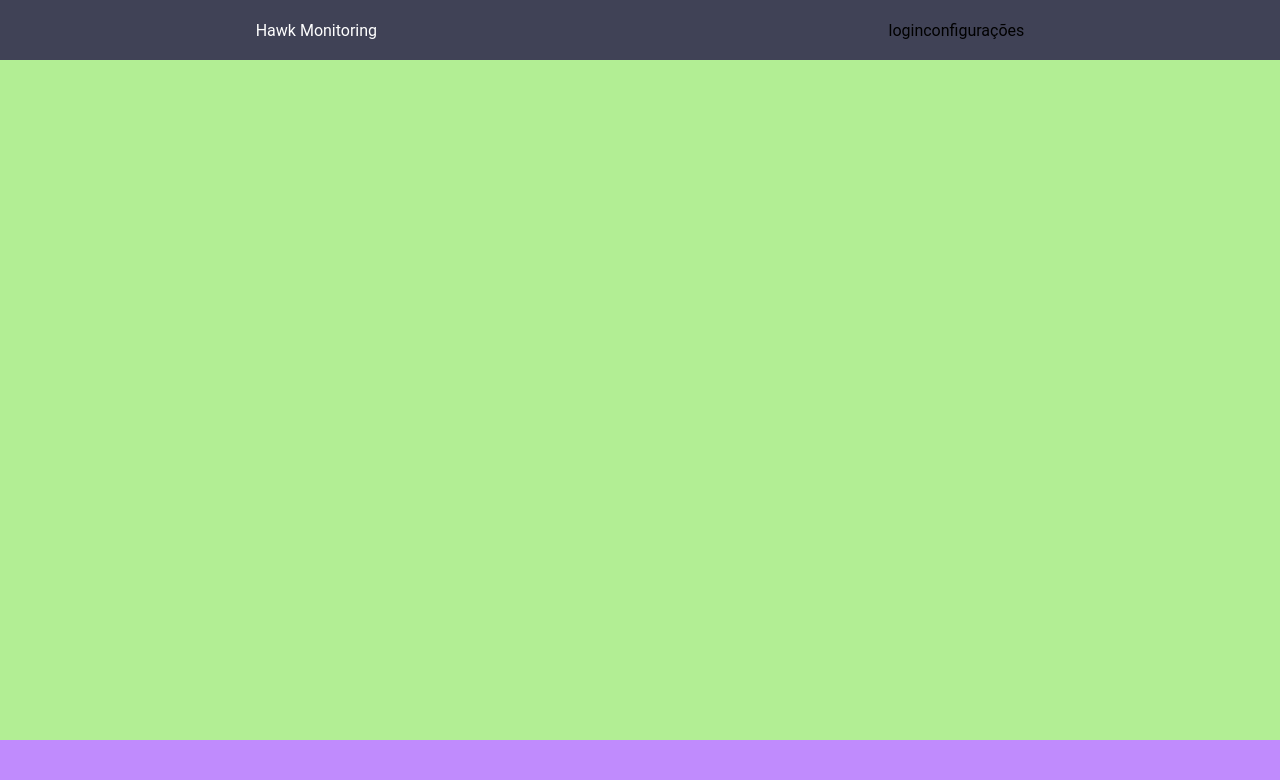
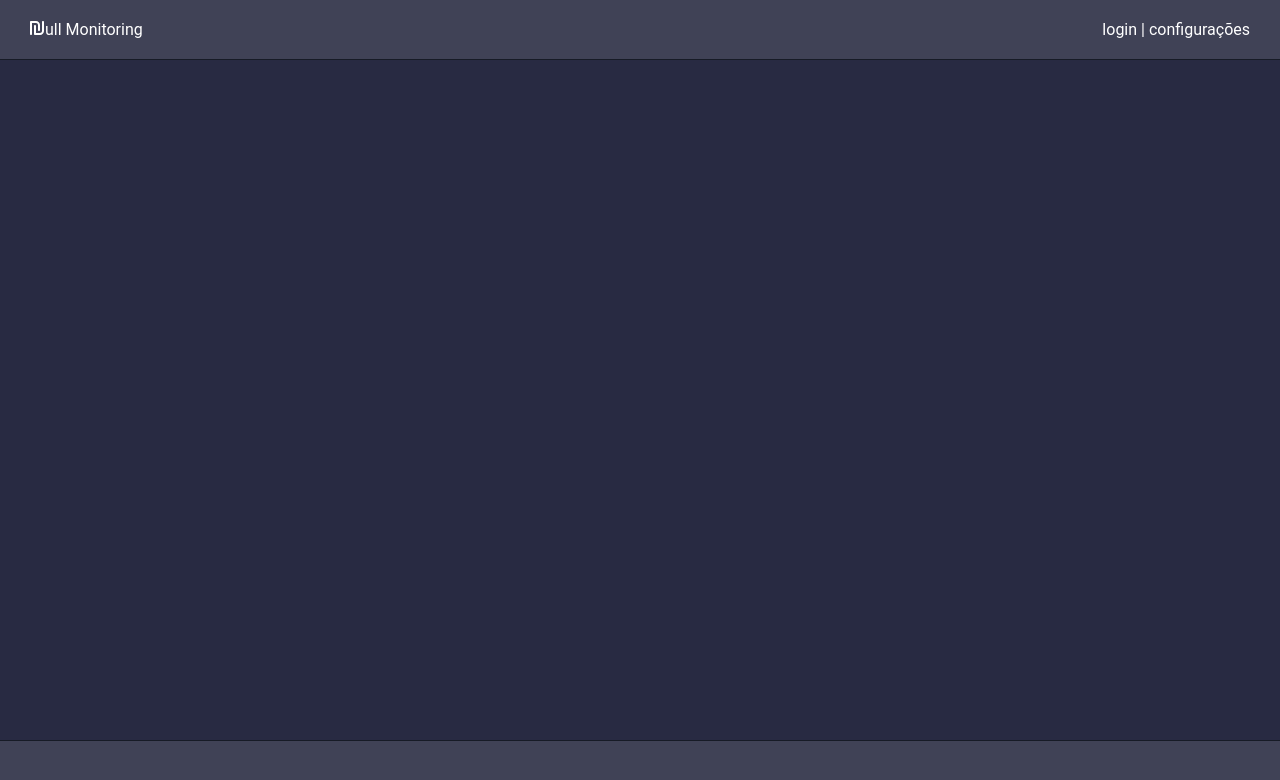
Before and after one commit to Oliro/machine-monitoring, an Angular app: page / in a window 1280 px wide. Shown: the top 780 px of the page. Built offline with nearby package versions, Linux system fonts and the light colour scheme.

Commit message:
feat(header) layout and positioning elements to header component

```diff
--- a/src/app/app.component.scss
+++ b/src/app/app.component.scss
@@ -18,15 +18,18 @@
 header {
   background-color: var(--header-bgcolor);
   grid-area: header;
+  padding: 10px;
+  border-bottom: 1px solid #171B26;
 }
 
 main {
-  background-color: #b2ee94;
+  background-color: var(--main-bgcolor);
   grid-area: main;
 }
 
 footer {
-  background-color: #c08bfd;
+  border-top: 1px solid #171B26;
+  background-color: var(--footer-bgcolor);
   grid-area: footer;
 }
 
--- a/src/app/authenticated/header/header.component.html
+++ b/src/app/authenticated/header/header.component.html
@@ -1,11 +1,14 @@
 <div class="container">
 
     <div class="logo">
-        <span class="logo__text">Hawk Monitoring</span>
+        <i class="logo__icon">
+            <svg xmlns="http://www.w3.org/2000/svg" viewBox="0 0 448 512"><!--!Font Awesome Free 6.5.1 by @fontawesome - https://fontawesome.com License - https://fontawesome.com/license/free Copyright 2024 Fonticons, Inc.--><path d="M32 32C14.3 32 0 46.3 0 64V448c0 17.7 14.3 32 32 32s32-14.3 32-32V96H192c35.3 0 64 28.7 64 64V320c0 17.7 14.3 32 32 32s32-14.3 32-32V160c0-70.7-57.3-128-128-128H32zM320 480c70.7 0 128-57.3 128-128V64c0-17.7-14.3-32-32-32s-32 14.3-32 32V352c0 35.3-28.7 64-64 64H192V192c0-17.7-14.3-32-32-32s-32 14.3-32 32V448c0 17.7 14.3 32 32 32H320z"/></svg>
+        </i>
+        <span class="logo__text">ull Monitoring</span>
     </div>
 
-    <nav>
-        <span>login</span>
+    <nav class="navigation">
+        <span>login</span> |
         <span>configurações</span>
     </nav>
 
--- a/src/app/authenticated/header/header.component.scss
+++ b/src/app/authenticated/header/header.component.scss
@@ -1,14 +1,29 @@
 .container {
-    display: flex;
-    justify-content:space-around;
-    align-items: center;
-    height: 100%;
+  display: flex;
+  justify-content: space-between;
+  align-items: center;
+  height: 100%;
 }
 
 .logo {
-
+  display: flex;
+  align-items: center;
+  color: #fff;
+  padding-left: 20px;
+  padding-right: 20px;
 }
 
 .logo__text {
-    color: #fff;
+  padding-left: 1px;
 }
+
+.logo__icon svg {
+  width: 14px;
+  fill: #fff;
+}
+
+.navigation {
+  color: #fff;
+  padding-left: 20px;
+  padding-right: 20px;
+}
--- a/src/styles.scss
+++ b/src/styles.scss
@@ -1,6 +1,8 @@
 /* You can add global styles to this file, and also import other style files */
 :root {
   --header-bgcolor: #404256;
+  --main-bgcolor: #282A42;
+  --footer-bgcolor: #404256;
 }
 
 body {
```
